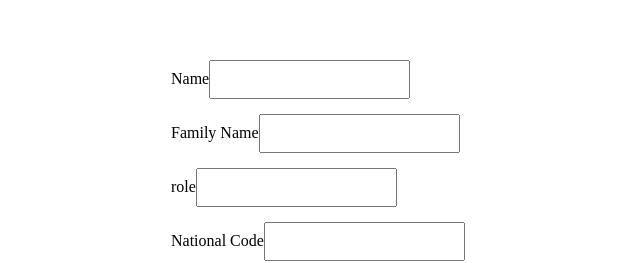
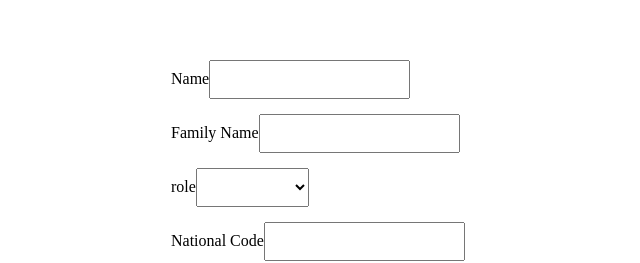
Before and after one commit to shahrzadJavadiKoushesh/SG-AngularBootcampProject, an Angular app in the folder UserProducts/: page /addUser in a window 1280 px wide. Shown: the part 142-405 px from the top of the page, without its empty margins (319-959 px from the left). Built offline with nearby package versions, Linux system fonts and the light colour scheme.

Commit message:
change user role to select

```diff
--- a/UserProducts/src/app/add-user/add-user.component.html
+++ b/UserProducts/src/app/add-user/add-user.component.html
@@ -10,7 +10,10 @@
         </div>
         <div>
             <label for="role">role</label>
-            <input id="role" formControlName="role" type="text" />
+            <select formControlName="role" id="role">
+                <option value="admin">admin user</option>
+                <option value="normal">normal user</option>
+            </select>
         </div>
         <div>
             <label for="nationalCode">National Code</label>
--- a/UserProducts/src/app/add-user/add-user.component.scss
+++ b/UserProducts/src/app/add-user/add-user.component.scss
@@ -14,7 +14,7 @@
             margin: 5px 0;
         }
 
-        input {
+        input, select {
             margin-bottom: 15px;
             padding: 10px;
         }
```
